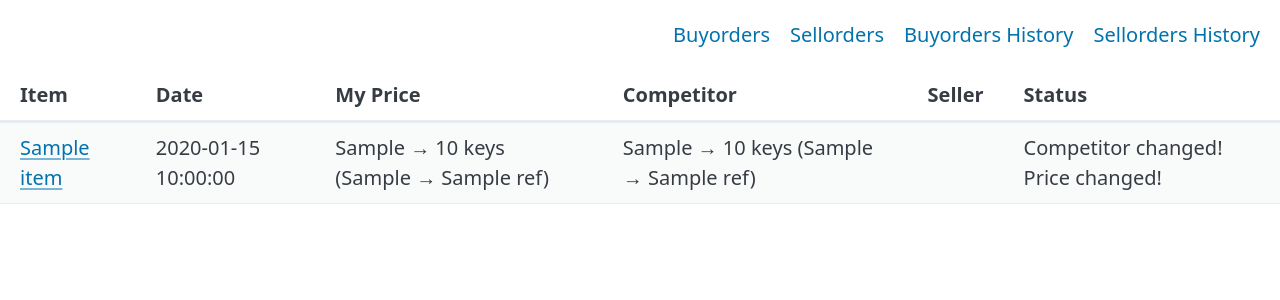
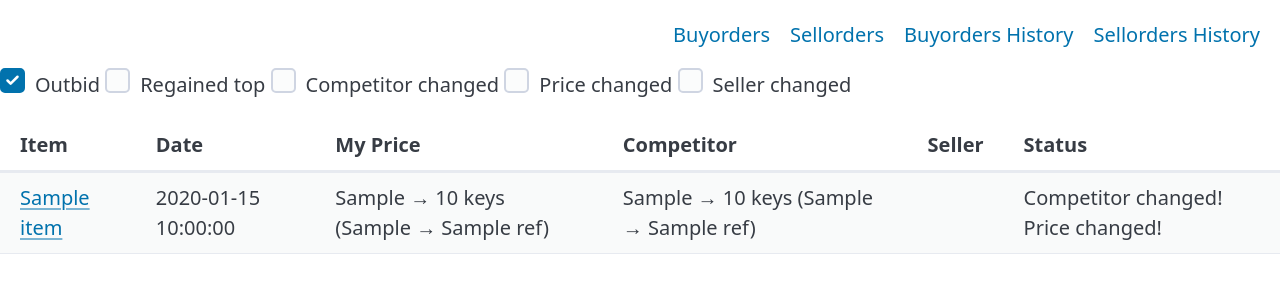
Before and after one commit to HenrikTS99/bptf-trade-helper, a FastAPI app: template app/templates/pages/buyorder_state_history.html in a window 1280 px wide. Shown: the top 300 px of the page. Run offline with FastAPI, Linux system fonts and the light colour scheme; the template is opened without the code that fills it: most values are stand-ins (such as "Sample title", 1, 10 or a date in 2020); parts of the project's set-up code (start-up, migrations or seed data) failed here and were passed over; some libraries are stand-ins or nearby versions.

Commit message:
add filters to buyorder history page: filter histories by changes made

```diff
--- a/app/templates/pages/buyorder_state_history.html
+++ b/app/templates/pages/buyorder_state_history.html
@@ -1,5 +1,44 @@
 {% extends "base.html" %}
 {% block content %}
+<div>
+    <form id="history-filters"
+        hx-get="/buyorders-history"
+        hx-target="#main"
+        hx-swap="outerHTML"
+        hx-trigger="change"
+        hx-select="#main"
+        hx-vals='js:{
+            "outbid": document.getElementById("outbid-box").checked,
+             "regained_top": document.getElementById("regained_top-box").checked}'>
+        <label role="group">
+            <input id="outbid-box" type="checkbox" name="outbid"
+                {% if outbid %} checked {% endif %}/>
+            Outbid
+        </label>
+        <label role="group">
+            <input id="regained_top-box" type="checkbox" name="regained_top"
+                {% if regained_top %} checked {% endif %}/>
+            Regained top
+        </label>
+        <label role="group">
+            <input type="checkbox" name="competitor_price"
+                {% if competitor_price %} checked {% endif %}/>
+            Competitor changed
+        </label>
+
+        <label role="group">
+            <input type="checkbox" name="price_updated"
+                {% if price_updated %} checked {% endif %}/>
+            Price changed
+        </label>
+
+        <label role="group">
+            <input type="checkbox" name="lowest_seller"
+                {% if lowest_seller %} checked {% endif %}/>
+            Seller changed
+        </label>
+    </form>
+</div>
 <table class="striped">
   <thead>
     <tr>
--- a/app/templates/partials/history_row.html
+++ b/app/templates/partials/history_row.html
@@ -18,9 +18,12 @@
   </td>
   <td>
     {% if bo_history.lowest_seller_changed %}
-    {% if bo_history.old_lowest_seller_keys or bo_history.old_lowest_seller_metal %}
+    {% if bo_history.old_lowest_seller_keys or bo_history.new_lowest_seller_keys %}
     {{ bo_history.old_lowest_seller_keys or '—' }} → {{ bo_history.new_lowest_seller_keys or '—' }} keys
-    {% else %}— → {{ bo_history.new_lowest_seller_keys or '—' }} keys{% endif %}
+    {% endif %}
+    {% if bo_history.old_lowest_seller_metal or bo_history.new_lowest_seller_metal %}
+    ({{ bo_history.old_lowest_seller_metal or 0 }} → {{ bo_history.new_lowest_seller_metal or '—' }} ref)
+    {% endif %}
     {% else %}{% endif %}
   </td>
   <td>
```
Also changed, not shown: app/crud.py (+22 -1 lines), app/routers/views.py (+14 -1 lines).
